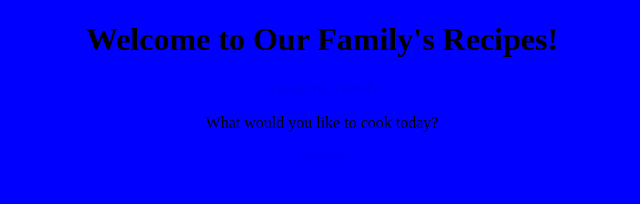
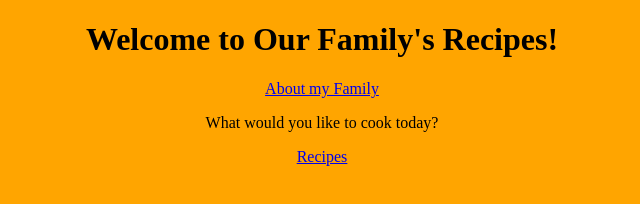
Before and after one commit to Evaminerly/Family-Recipes, a website: page index.html in a window 1280 px wide. Shown: the whole page, without its empty margins (318-958 px from the left). Drawn offline with Linux system fonts and the light colour scheme.

Commit message:
Add files via upload

```diff
--- a/index.html
+++ b/index.html
@@ -3,7 +3,7 @@
    <head>
       <title>Our Family Recipes</title>
    </head>
-   <body bgcolor="blue">
+   <body bgcolor="orange">
       <h1><center>Welcome to Our Family's Recipes!</center></h1>
       <center><a href="./about">About my Family</a></center>
       <p></p>
```
